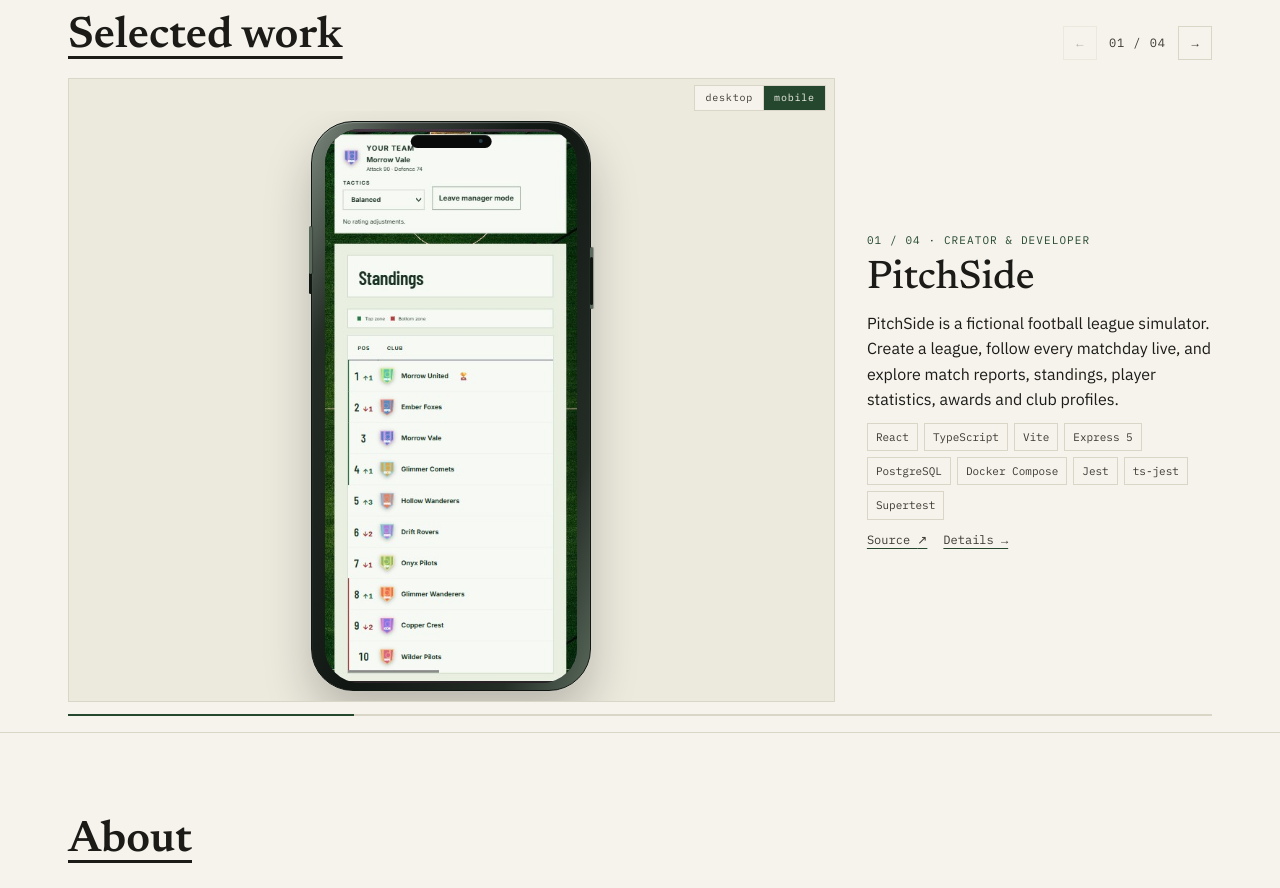
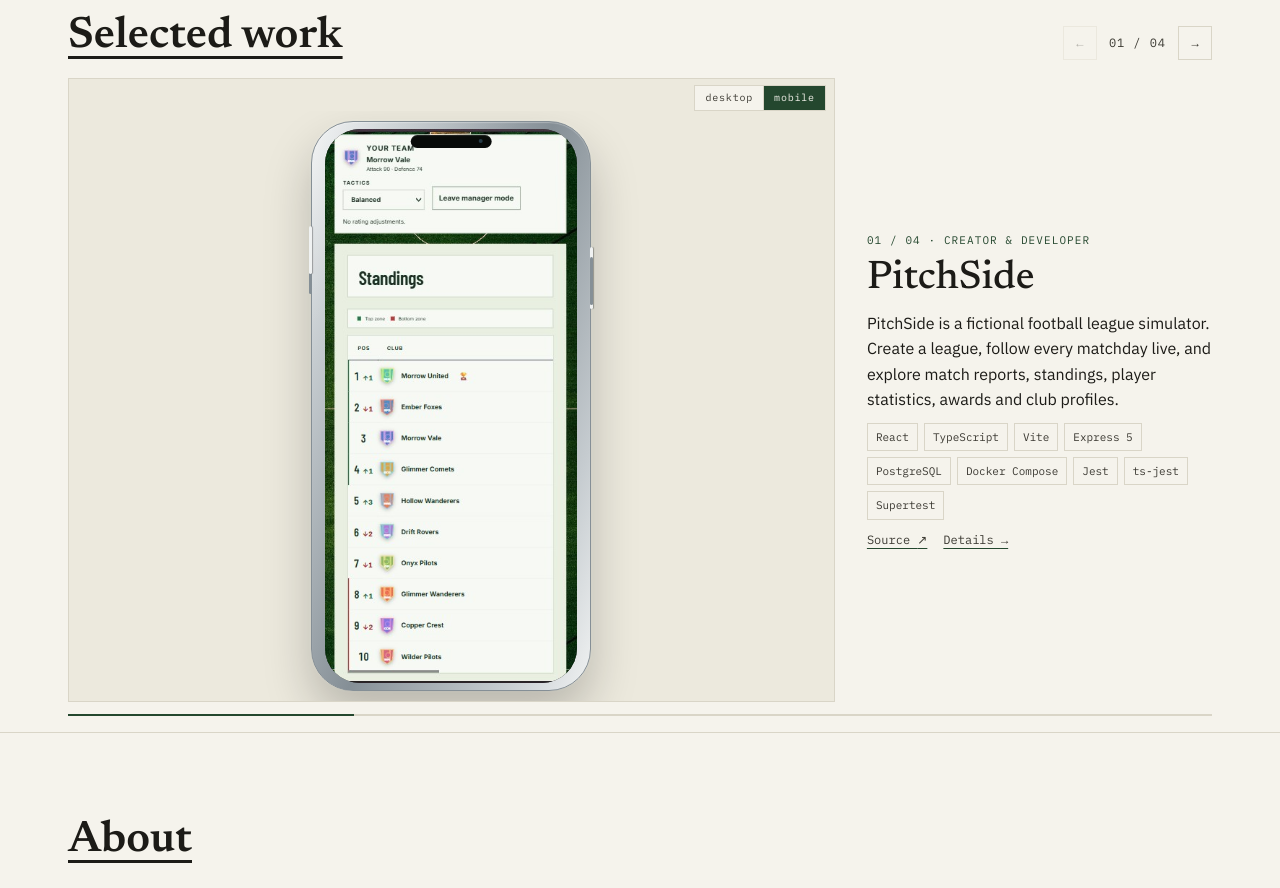
Before and after one commit to ihtishaamj63-web/ihtishaam-portfolio, a Vue app: page / in a window 1280 px wide. Shown: the part 720-1608 px from the top of the page. Built offline with nearby package versions, Linux system fonts and the light colour scheme.

Commit message:
Restore distinct light and dark device palettes

```diff
--- a/src/components/WorkSection.vue
+++ b/src/components/WorkSection.vue
@@ -512,6 +512,15 @@ onUnmounted(() => {
 
 .showcase {
   min-width: 0;
+  /* Light mode: cool brushed aluminium with a soft silver edge. */
+  --device-frame: #c6ccd0;
+  --device-edge: #858f96;
+  --device-highlight: #f0f2f2;
+  --device-accent: #7d8a91;
+}
+
+.site.dark-mode .showcase {
+  /* Dark mode: deep graphite with a restrained green undertone. */
   --device-frame: #252d27;
   --device-edge: #101612;
   --device-highlight: #59695b;
```
